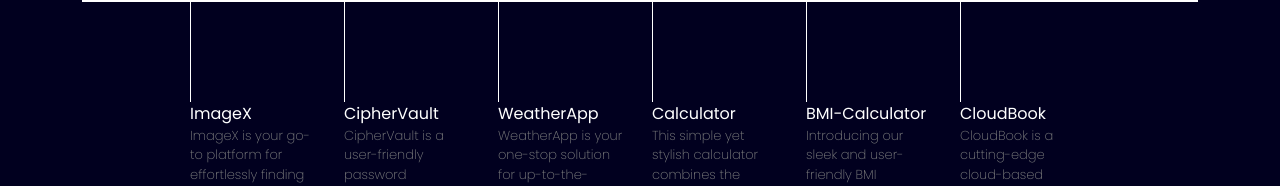
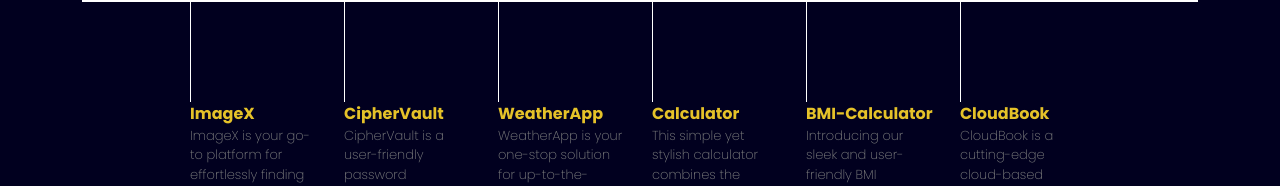
Before and after one commit to PrabhatKumardhiman/MyPortfolio, a React (Create React App) app: page / in a window 1280 px wide. Shown: the part 682-868 px from the top of the page. Built offline with nearby package versions, Linux system fonts and the light colour scheme.

Commit message:
New Resume Added

```diff
--- a/src/App.js
+++ b/src/App.js
@@ -4,7 +4,7 @@ import Navbar from "./component/header/Navbar";
 function App() {
   return (
     <>
-      <div className="header">
+      <div className="header sticky-top">
         <Navbar />
       </div>
       <div className="main">
--- a/src/component/body/Main.js
+++ b/src/component/body/Main.js
@@ -11,7 +11,7 @@ const Main = () => {
     // Adding Animation of typing On Load
     useEffect(() => {
         const typed = new Typed(text.current, {
-            strings: ['Web Developer', 'React.js Developer', '&amp; Web Designer'],
+            strings: ['Web Developer', 'Web Designer', '&amp; MERN Stack Developer'],
             typeSpeed: 70,
         });
 
@@ -24,7 +24,7 @@ const Main = () => {
 
     return (
         <>
-            <section className="firstSection">
+            <section className="firstSection" id='home'>
                 <div className="container my-3">
                     <div className="row d-flex align-items-center justify-content-center">
                         <div className="mainRight col-12 col-md-6 d-flex align-items-center justify-content-center " >
@@ -56,32 +56,32 @@ const Main = () => {
                         <div className="row gap-0 px-md-5 mx-md-5 mb-5 ">
                             <div className="col-12 col-md-2 mycol">
                                 <div className="verticalLine"></div>
-                                <div className="trackerBoxTitle">ImageX</div>
+                                <div className="trackerBoxTitle"><a className = "text-decoration-none yellow" href="https://prabhatkumardhiman.github.io/ImageX/">ImageX</a></div>
                                 <div className="trackerBoxDescription">ImageX is your go-to platform for effortlessly finding the images you desire. Whether you're searching for breathtaking landscapes, cute animal photos, or inspiration for your next project, ImageX has you covered. With a user-friendly interface and powerful search algorithms, our platform allows users to enter keywords or use advanced filters to pinpoint the perfect image. Explore a vast library of high-quality images from various sources and discover the visual content that resonates with you. ImageX simplifies the search process and brings your vision to life with just a few clicks. Say goodbye to endless scrolling and hello to a more efficient, enjoyable image search experience with ImageX.</div>
                             </div>
                             <div className="col-12 col-md-2 mycol">
                                 <div className="verticalLine"></div>
-                                <div className="trackerBoxTitle">CipherVault</div>
+                                <div className="trackerBoxTitle"><a className = "text-decoration-none yellow" href="https://ciphervault-xqwt.onrender.com/">CipherVault</a></div>
                                 <div className="trackerBoxDescription">CipherVault is a user-friendly password management solution designed to help you safeguard and organize your digital credentials effortlessly. With CipherVault, you can securely store, generate, and access your passwords and sensitive information, all within a highly encrypted and easily accessible platform. Say goodbye to the stress of remembering numerous passwords and enjoy peace of mind knowing your digital life is protected with CipherVault.</div>
                             </div>
                             <div className="col-12 col-md-2 mycol">
                                 <div className="verticalLine"></div>
-                                <div className="trackerBoxTitle">WeatherApp</div>
+                                <div className="trackerBoxTitle"><a className = "text-decoration-none yellow" href="https://prabhatkumardhiman.github.io/WeatherApp/">WeatherApp</a></div>
                                 <div className="trackerBoxDescription">WeatherApp is your one-stop solution for up-to-the-minute weather information. Whether you're planning a weekend getaway, organizing outdoor activities, or simply want to stay prepared for the day ahead, WeatherApp has you covered. With a user-friendly interface and real-time data, you can easily access accurate weather forecasts, current conditions, and detailed meteorological insights for any location worldwide. Stay informed, make informed decisions, and never be caught off guard by the weather again with WeatherApp. Stay ahead of the elements, with WeatherApp!</div>
                             </div>
                             <div className="col-12 col-md-2 mycol">
                                 <div className="verticalLine"></div>
-                                <div className="trackerBoxTitle">Calculator</div>
+                                <div className="trackerBoxTitle"><a className = "text-decoration-none yellow" href="https://prabhatkumardhiman.github.io/Calculator/">Calculator</a></div>
                                 <div className="trackerBoxDescription">This simple yet stylish calculator combines the beauty of minimalist design with the efficiency of a powerful calculation tool. With its intuitive interface and modern aesthetic, it's perfect for anyone seeking a calculator that not only performs calculations with precision but also elevates your workspace with its timeless elegance. Experience the perfect blend of functionality and aesthetics with our simple but stylish calculator.</div>
                             </div>
                             <div className="col-12 col-md-2 mycol">
                                 <div className="verticalLine"></div>
-                                <div className="trackerBoxTitle">BMI-Calculator</div>
+                                <div className="trackerBoxTitle"><a className = "text-decoration-none yellow" href="https://prabhatkumardhiman.github.io/BMI-Calculator/">BMI-Calculator</a></div>
                                 <div className="trackerBoxDescription">Introducing our sleek and user-friendly BMI Calculator – your go-to tool for effortless health monitoring. Our simple yet stylish app empowers you to calculate your Body Mass Index with ease, helping you gain valuable insights into your overall health and fitness. With a clean and intuitive interface, it's never been this convenient to track your wellness journey. Stay on top of your health goals with our BMI Calculator, where simplicity meets style.</div>
                             </div>
                             <div className="col-12 col-md-2 mycol">
                                 <div className="verticalLine"></div>
-                                <div className="trackerBoxTitle">CloudBook</div>
+                                <div className="trackerBoxTitle"><a className = "text-decoration-none yellow" href="https://prabhatkumardhiman.github.io/CloudBook/">CloudBook</a></div>
                                 <div className="trackerBoxDescription">CloudBook is a cutting-edge cloud-based Node.js application designed to revolutionize the way you manage your day-to-day notes. With seamless accessibility from any device with an internet connection, CloudBook ensures that your notes are always at your fingertips, whether you're at home, in the office, or on the go. Say goodbye to scattered sticky notes and disorganized notebooks—CloudBook streamlines your note-taking process, offering secure storage, easy retrieval, and an intuitive user interface. Elevate your productivity and organization with CloudBook, your go-to platform for effortless note management in the digital age.</div>
                             </div>
                         </div>
--- a/src/component/header/Navbar.js
+++ b/src/component/header/Navbar.js
@@ -11,7 +11,7 @@ const Navbar = () => {
             {/* Right side of Navbar */}
             <div className="pages">
                 <ul className="pageList d-flex  flex-wrap">
-                    <li className="page"> <a href='/'> Home</a> </li>
+                    <li className="page"> <a href='#home'> Home</a> </li>
                     <li className="page"> <a href='#projects'> Projects</a> </li>
                     <li className="page"> <a href='#aboutMe'> About Me</a> </li>
                     <li className="page"> <a href='#contactMe'> Contact Me</a> </li>
```
Also changed, not shown: 1 other file (tests, documents, lock files or other folders).
